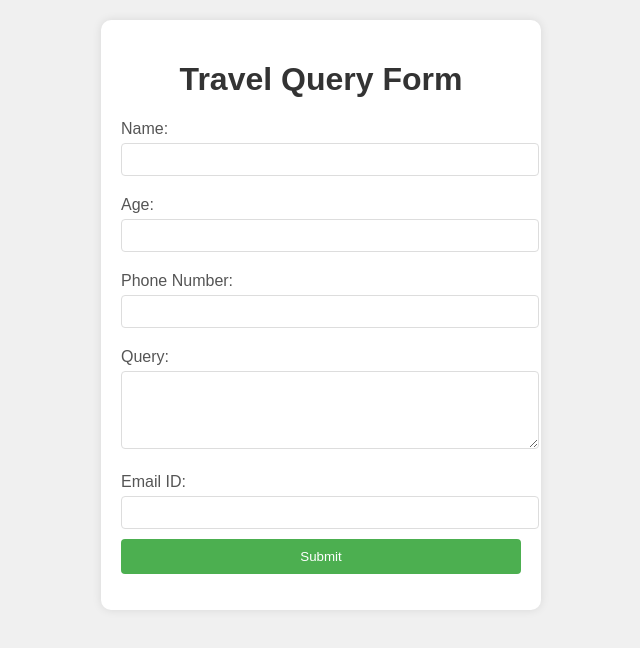
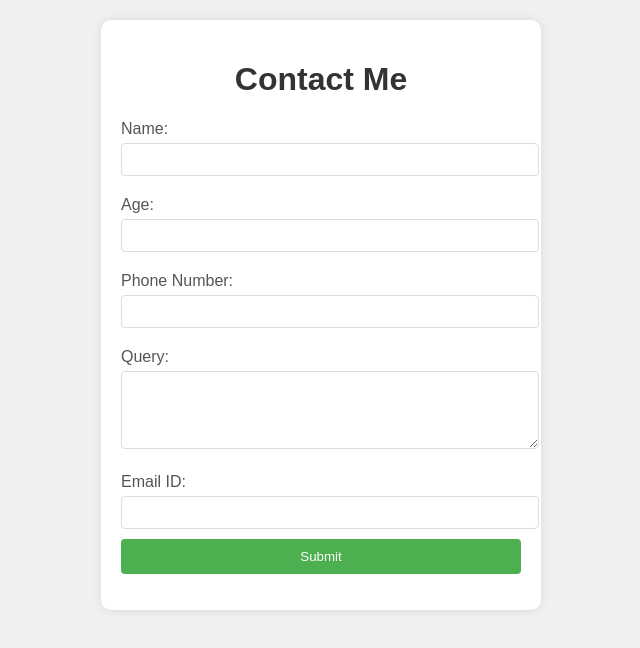
Before and after one commit to pkIITM/demo-app, a plain HTML site: page index.html in a window 1280 px wide. Shown: the whole page, without its empty margins (319-959 px from the left). Drawn offline with Linux system fonts and the light colour scheme.

Commit message:
app update version 2.0

```diff
--- a/index.html
+++ b/index.html
@@ -3,12 +3,12 @@
 <head>
   <meta charset="UTF-8">
   <meta name="viewport" content="width=device-width, initial-scale=1.0">
-  <title>Travel Query Form</title>
+  <title>Contact Me</title>
   <link rel="stylesheet" href="styles.css">
 </head>
 <body>
   <div class="container">
-    <h1>Travel Query Form</h1>
+    <h1>Contact Me</h1>
     <form id="travelForm">
       <label for="name">Name:</label>
       <input type="text" id="name" name="name" required>
```
